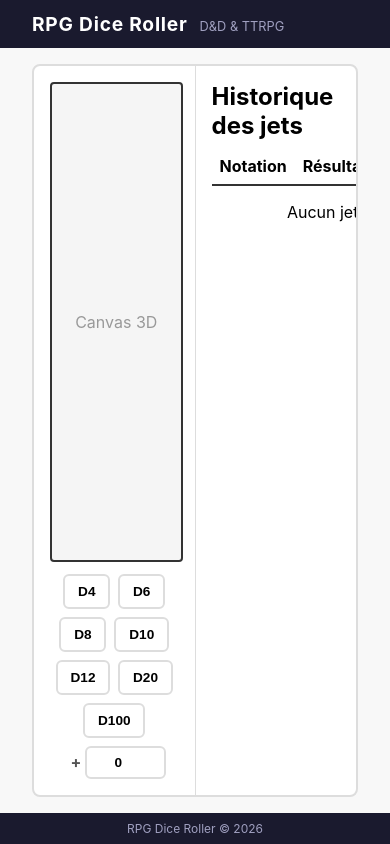
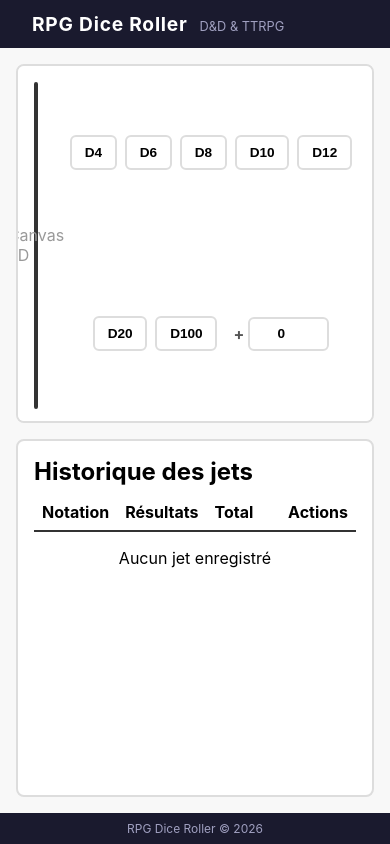
Before and after one commit to Korrighed/dice-roller, a React (Create React App) app: page / in a window 390 px wide. Built offline with nearby package versions, Linux system fonts and the light colour scheme.

Commit message:
Separate dice and history cards with responsive grid

```diff
--- a/src/App.css
+++ b/src/App.css
@@ -26,28 +26,62 @@
   color: #a0a0c0;
 }
 
+/* Mobile: stacked columns */
 .app-main {
   flex: 1;
-  display: flex;
-  padding: 1rem 2rem;
+  display: grid;
+  grid-template-columns: 1fr;
+  grid-template-rows: 1fr 1fr;
+  gap: 1rem;
+  padding: 1rem;
   overflow: hidden;
   box-sizing: border-box;
 }
 
+/* Desktop: side-by-side */
+@media (min-width: 1024px) {
+  .app-main {
+    grid-template-columns: 1fr 1fr;
+    grid-template-rows: 1fr;
+    padding: 1rem 2rem;
+  }
+}
+
 .app-card {
   display: flex;
-  flex-direction: row;
+  flex-direction: column;
   flex: 1;
   border: 2px solid #ddd;
   border-radius: 8px;
   overflow: hidden;
   background-color: #fff;
+  min-height: 0;
+}
+
+.app-card-dices {
+  grid-column: 1;
+  grid-row: 1;
+}
+
+.app-card-table {
+  grid-column: 1;
+  grid-row: 2;
+}
+
+@media (min-width: 1024px) {
+  .app-card-dices {
+    grid-column: 1;
+    grid-row: 1;
+  }
+
+  .app-card-table {
+    grid-column: 2;
+    grid-row: 1;
+  }
 }
 
 .app-divider {
-  width: 1px;
-  background-color: #ddd;
-  flex-shrink: 0;
+  display: none;
 }
 
 .app-footer {
--- a/src/App.tsx
+++ b/src/App.tsx
@@ -14,7 +14,7 @@ function App() {
       </header>
 
       <main className="app-main">
-        <div className="app-card">
+        <div className="app-card app-card-dices">
           <DicesCard
             onAddDice={addPendingDice}
             pendingDice={pendingDice}
@@ -25,7 +25,8 @@ function App() {
             onResetResults={resetDiceResults}
             onClearCanvas={clearPendingDice}
           />
-          <div className="app-divider" />
+        </div>
+        <div className="app-card app-card-table">
           <DiceTableCard
             rolls={rolls}
             onAddRoll={() => {}}
--- a/src/component/DicesCard.tsx
+++ b/src/component/DicesCard.tsx
@@ -19,15 +19,23 @@ interface DicesCardProps {
 const styles = {
   card: {
     display: 'flex',
+    flexDirection: 'row' as const,
+    flex: 1,
+    gap: '0',
+    padding: '0',
+  },
+  canvasSection: {
+    display: 'flex',
     flexDirection: 'column' as const,
     flex: 1,
     gap: '1rem',
     padding: '1rem',
+    minWidth: '0',
   },
   canvasContainer: {
     position: 'relative' as const,
-    flex: 1,
-    minHeight: '200px',
+    height: '350px',
+    minHeight: '0',
   },
   canvas: {
     width: '100%',
@@ -81,7 +89,7 @@ function DicesCard({ onAddDice, pendingDice, diceResults, modifier, onModifierCh
     pendingDice.forEach((dice) => {
       if (dice.pairId && dice.role === 'tens' && !seenPairs.has(dice.pairId)) {
         seenPairs.add(dice.pairId);
-        counts['d%'] = (counts['d%'] || 0) + 1;
+        counts['d100'] = (counts['d100'] || 0) + 1;
       } else if (!dice.pairId) {
         counts[dice.diceType] = (counts[dice.diceType] || 0) + 1;
       }
@@ -101,7 +109,8 @@ function DicesCard({ onAddDice, pendingDice, diceResults, modifier, onModifierCh
   };
 
   return (
-    <div style={styles.card}>
+    <div style={styles.card} className="dices-card">
+      <div style={styles.canvasSection}>
         <div style={styles.canvasContainer}>
           {pendingDice.length > 0 && (
             <>
@@ -125,6 +134,7 @@ function DicesCard({ onAddDice, pendingDice, diceResults, modifier, onModifierCh
             </div>
           )}
         </div>
+      </div>
 
       <DiceSelector onAddDice={onAddDice} modifier={modifier} onModifierChange={onModifierChange} />
     </div>
--- a/src/styles/DicesCard.css
+++ b/src/styles/DicesCard.css
@@ -1,3 +1,23 @@
+/* Mobile: full width, flex column */
+.dices-card {
+  display: flex;
+  flex-direction: column;
+  flex: 1;
+  height: 100%;
+  background-color: #fff;
+}
+
+/* Desktop: side-by-side layout */
+@media (min-width: 768px) {
+  .dices-card {
+    flex-direction: row;
+  }
+
+  .dices-card > div:first-child {
+    border-right: 1px solid #eee;
+  }
+}
+
 .dice-card {
   display: flex;
   flex-direction: column;
```
Lines whose indentation alone changed are shown as unchanged.
